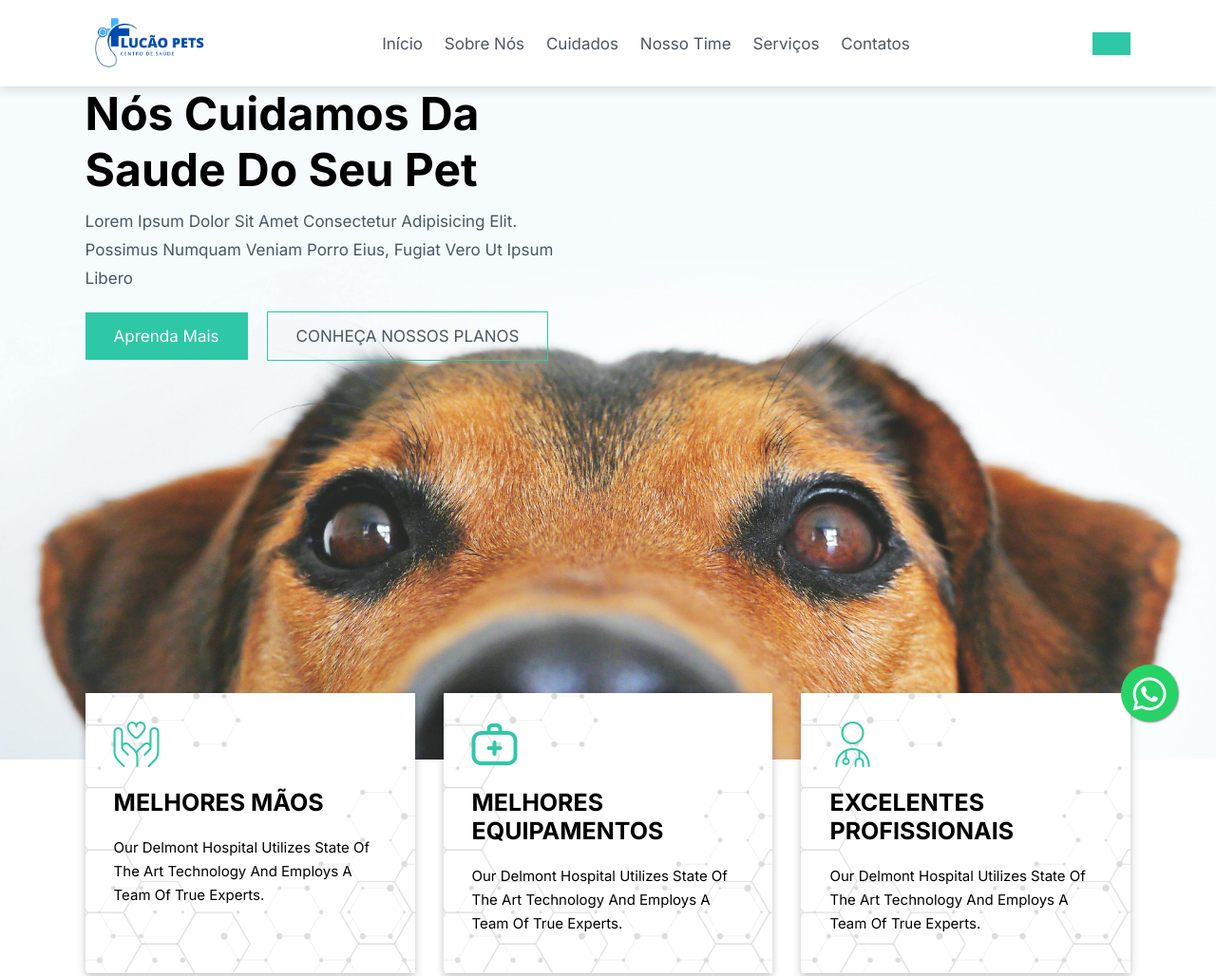
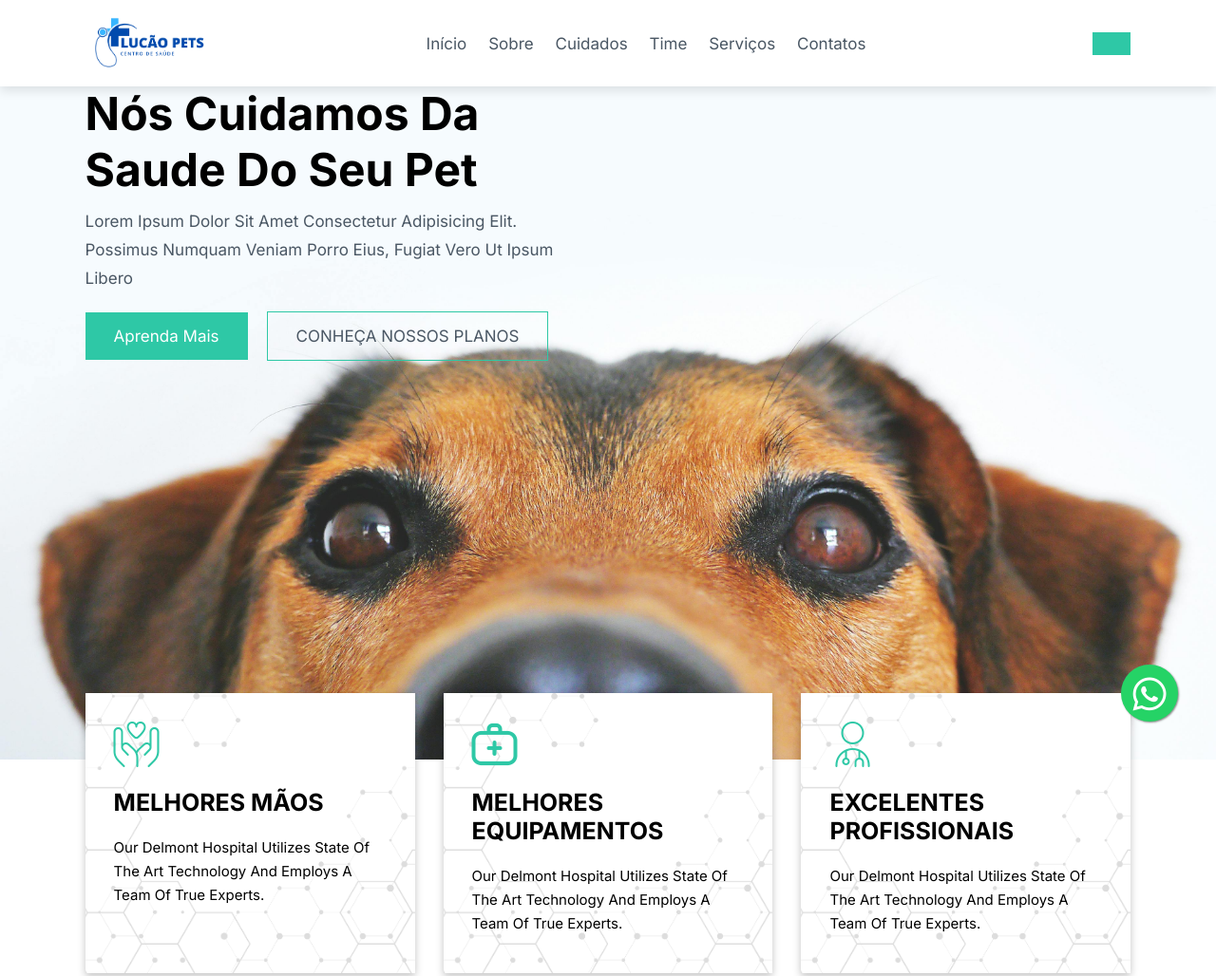
Before and after one commit to LucasAvenger/Luc-o-pets, a plain HTML site: page index.html in a window 1280 px wide. Shown: the top 1028 px of the page at 95% size. Drawn offline with nearby package versions, Linux system fonts and the light colour scheme.

Commit message:
Update index.html

```diff
--- a/index.html
+++ b/index.html
@@ -45,9 +45,9 @@
 
         <nav class="navbar">
             <a href="#Home">Início</a>
-            <a href="#Home">Sobre nós</a>
+            <a href="#Home">Sobre</a>
             <a href="#Home">Cuidados</a>
-            <a href="#Home">Nosso time</a>
+            <a href="#Home">Time</a>
             <a href="#Home">Serviços</a>
             <a href="#Home">Contatos</a>
         </nav>
```
